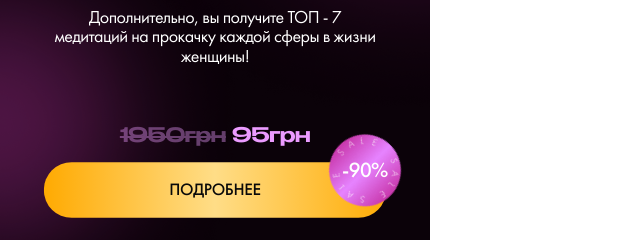
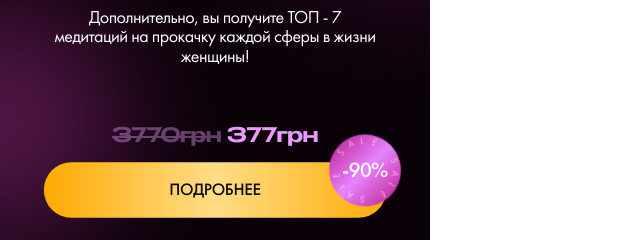
Before and after one commit to RomanIsaiev/work-website-90, a website built with Vite: page index.html in a window 1280 px wide. Shown: the part 4080-4320 px from the top of the page, 0-640 px from the left. Built offline with nearby package versions, Linux system fonts and the light colour scheme; a script that the page names is missing.

Commit message:
change price

```diff
--- a/index.html
+++ b/index.html
@@ -351,7 +351,7 @@
             Дополнительно, вы получите ТОП - 7 медитаций на прокачку каждой
             сферы в жизни женщины!
           </p>
-          <p class="price"><span>1950грн</span> 95грн</p>
+          <p class="price"><span>3770грн</span> 377грн</p>
           <a class="btn-link-container" href="#buy">
             <p class="btn-link">Подробнее</p>
             <div class="btn-star-container">
@@ -528,7 +528,7 @@
               </p>
             </li>
           </ul>
-          <p class="price"><span>1950грн</span> 95грн</p>
+          <p class="price"><span>3770грн</span> 377грн</p>
           <div class="widget" id="kwiga-widget-1738761375000"></div>
           <!-- <a class="btn-link-container" href="buy">
             <p class="btn-link">Присоединиться</p>
@@ -797,7 +797,7 @@
               </ul>
             </li>
           </ul>
-          <p class="price"><span>1950грн</span> 95грн</p>
+          <p class="price"><span>3770грн</span> 377грн</p>
 
           <a class="btn-link-container" href="#buy">
             <p class="btn-link">Подробнее</p>
```
